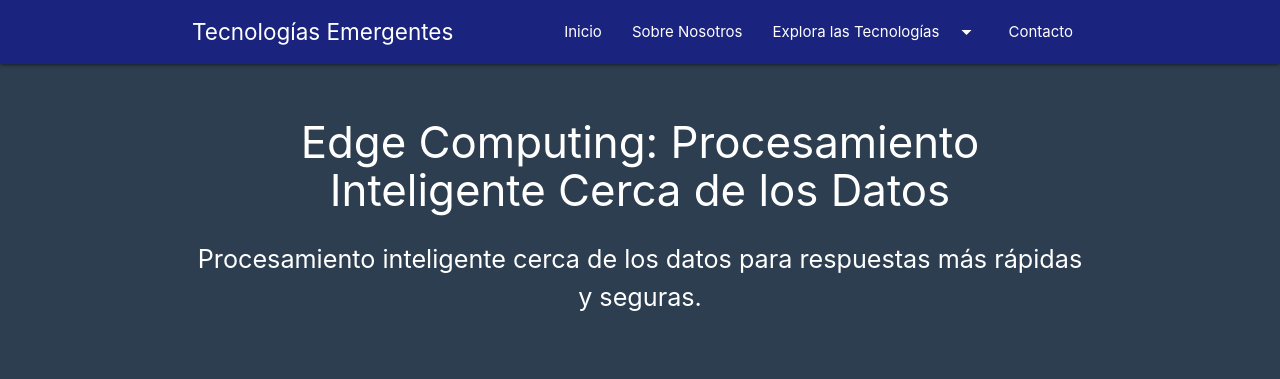
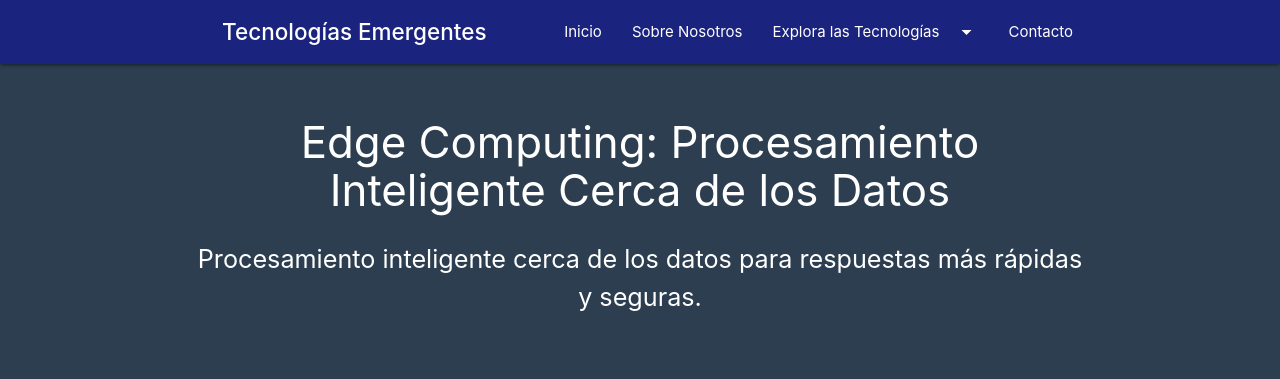
Before and after one commit to MarianQC/tecnologias-emergentes-materialize, a plain HTML site: page edgecomputing.html in a window 1280 px wide. Shown: the top 379 px of the page. Drawn offline with nearby package versions, Linux system fonts and the light colour scheme.

Commit message:
Update edgecomputing.html

```diff
--- a/edgecomputing.html
+++ b/edgecomputing.html
@@ -72,7 +72,7 @@
     <div class="navbar-fixed">
       <nav class="indigo darken-4">
         <div class="nav-wrapper container">
-         <a class="brand-logo" href="inicio11.html">
+         <a class="brand-logo" href="inicio11.html" style="font-size: 1.5rem; margin-left: 2rem; font-weight: 500; color: white; text-decoration: none;">
             <span style="white-space: nowrap;">Tecnologías Emergentes</span>
           </a>
           <a class="sidenav-trigger" data-target="mobile-demo" href="#"><i class="material-icons">menu</i></a>
```
